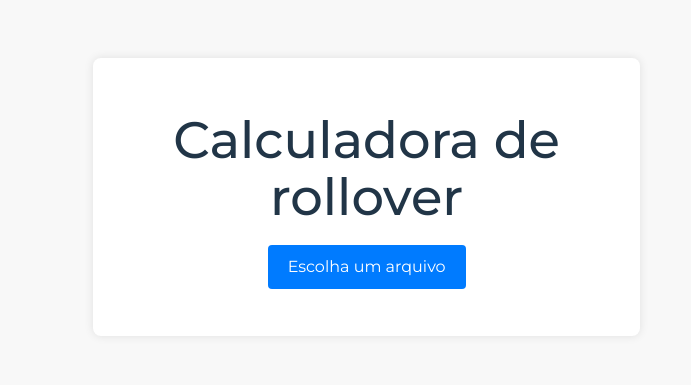
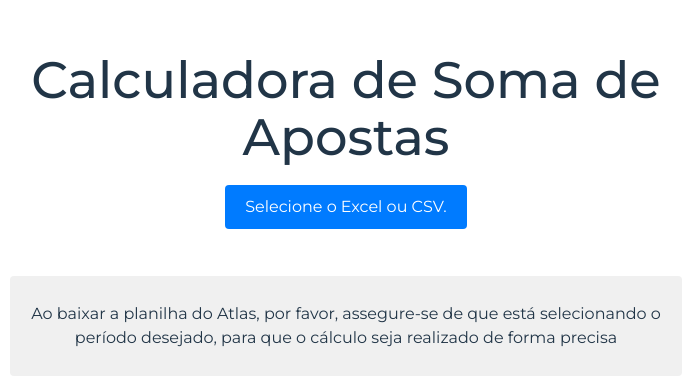
Before and after one commit to Victortxr87/cal_rollover, a React (Vite) app: page / in a window 1280 px wide. Shown: the part 203-588 px from the top of the page, without its empty margins (230-921 px from the left). Built offline with nearby package versions, Linux system fonts and the light colour scheme.

Commit message:
att nome

```diff
--- a/src/App.tsx
+++ b/src/App.tsx
@@ -37,10 +37,10 @@ function App() {
 
   return (
     <div className="container">
-      <h1>Calculadora de rollover</h1>
+      <h1>Calculadora de Soma de Apostas</h1>
       <div className="file-input-wrapper">
         <label className="file-input-label" htmlFor="fileInput">
-          Escolha um arquivo
+          Selecione o Excel ou CSV.
         </label>
         <input
           type="file"
@@ -56,12 +56,12 @@ function App() {
     <p className="result">
     A soma de todas as apostas de casino é de: <span className="highlight result-text">R$ {(sum / 100).toLocaleString('pt-BR', { minimumFractionDigits: 2 })}</span>
     </p>
-    <div className="additional-block">
-      <p>Este valor representa o montante total das apostas realizadas desde a última data registrada na planilha inserida</p>
+  </div>
+      )}
+
+<div className="additional-block">
+      <p>Ao baixar a planilha do Atlas, por favor, assegure-se de que está selecionando o período desejado, para que o cálculo seja realizado de forma precisa</p>
     </div>
-  </div>
-
-      )}
     </div>
   );
 }
```
